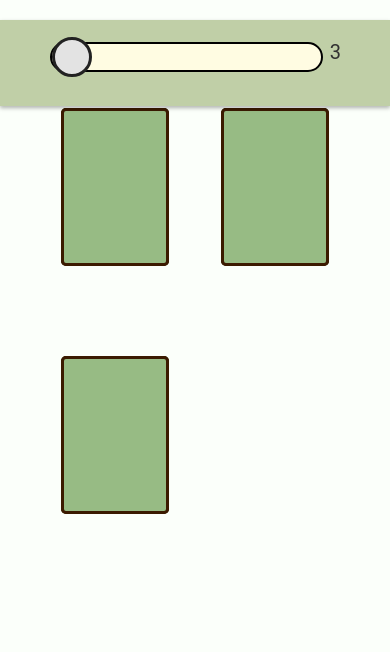
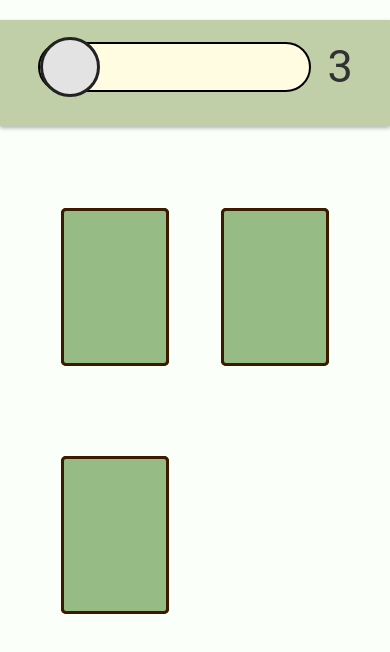
Before and after one commit to Karnnanaj/Monty-Hall-simulation, a plain HTML site: page index.html in a window 390 px wide. Drawn offline with Linux system fonts and the light colour scheme.

Commit message:
Update montyhall.css

```diff
--- a/montyhall.css
+++ b/montyhall.css
@@ -219,7 +219,7 @@ body, html {
   grid-auto-rows: min-content;
   max-width: 80%; /* Adjust width as needed */
   gap: 40px;
-  margin: 50px auto;
+  margin: 150px auto;
 }
 body, html {
   width : 100%;
@@ -335,7 +335,7 @@ body, html {
  #slider {
    -webkit-appearance: none;
    appearance: none;
-   height: 30px !important;
+   height: 50px !important;
    width: 70%;
    border-radius: 10em;
    background-color: #fffce2;
@@ -346,8 +346,8 @@ body, html {
  #slider::-webkit-slider-thumb {
    -webkit-appearance: none;
    appearance: none;
-   width: 40px;
-   height: 40px;
+   width: 60px;
+   height: 60px;
    border-radius: 60%;
    background: #e3e3e3;
    cursor: pointer;
@@ -368,8 +368,8 @@ body, html {
   color: #323232;
   font-family: 'Roboto', sans-serif;
   letter-spacing: 1.5px;
-  font-size: 20px;
-  margin-left: 5px;
+  font-size: 45px;
+  margin-left: 15px;
  }
 
 
```
